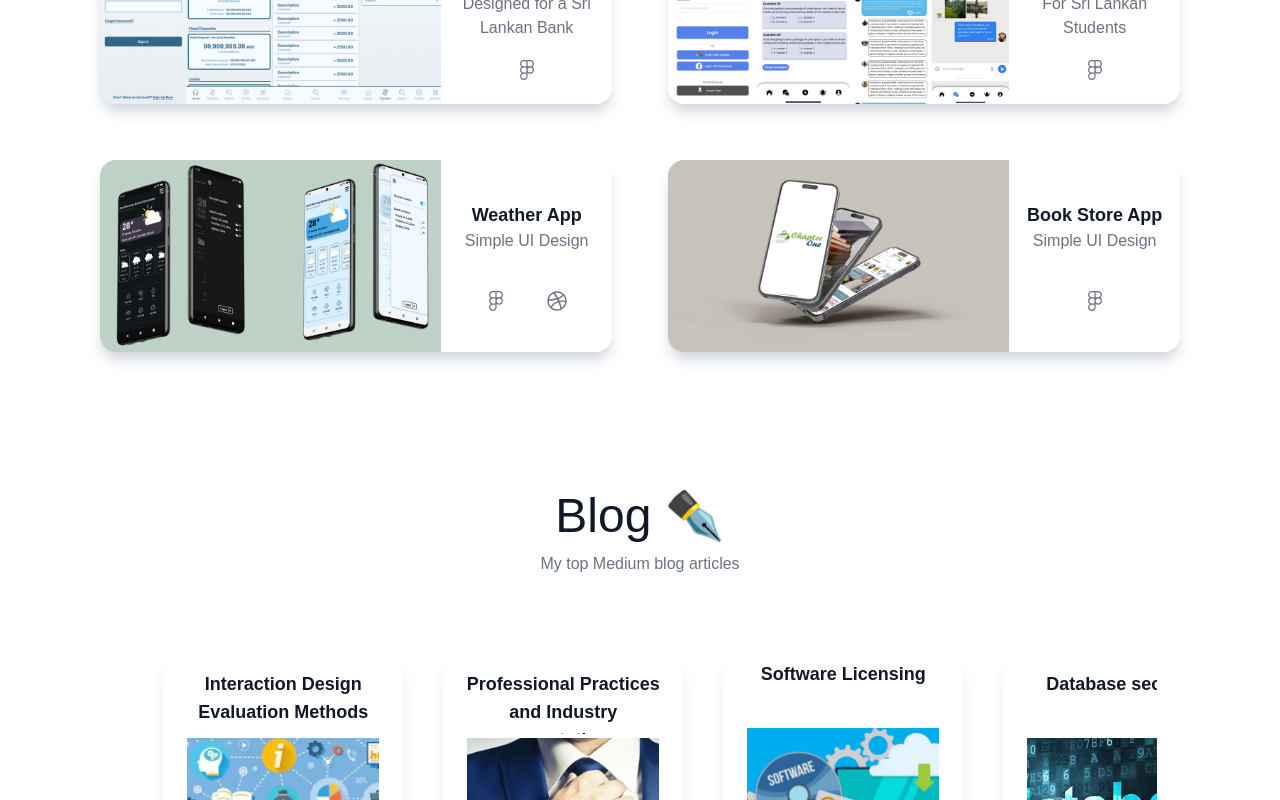
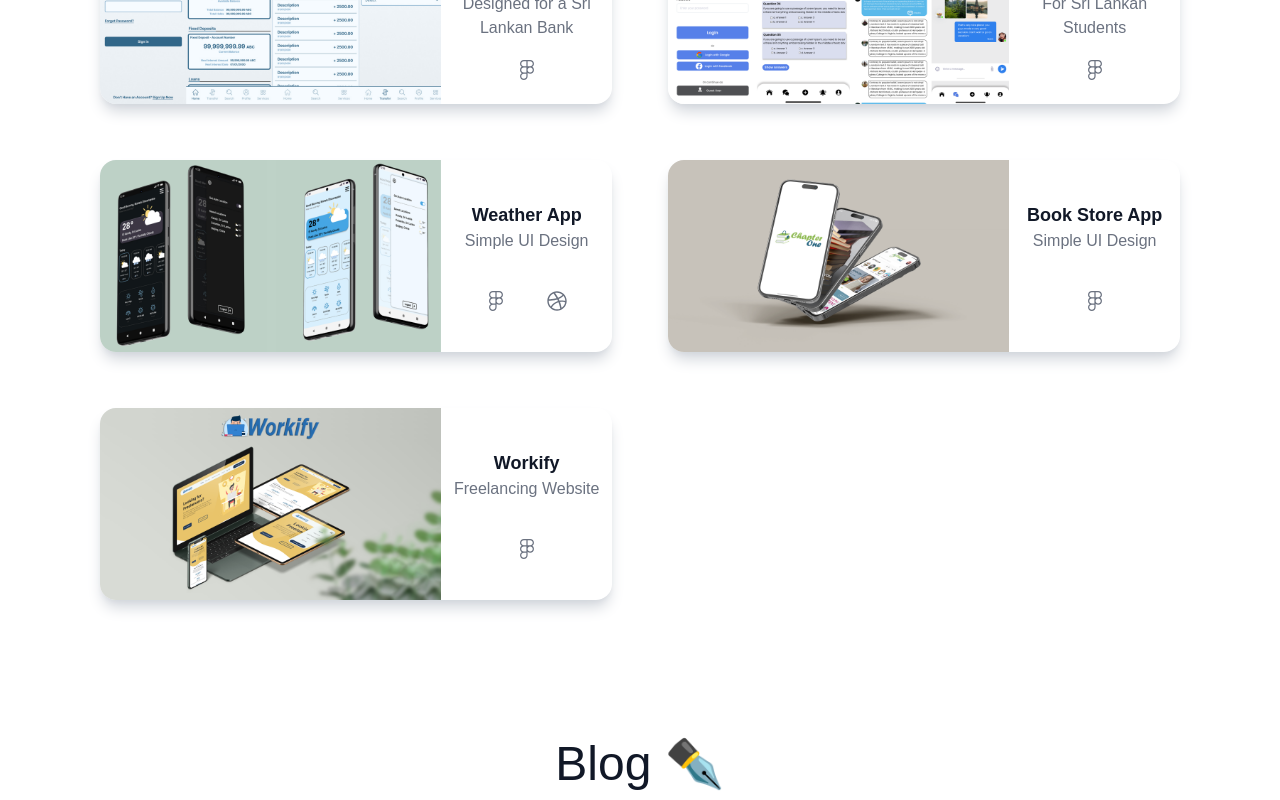
Before and after one commit to maheladissa/maheladissa.github.io, a React (Create React App) app: page / in a window 1280 px wide. Shown: the part 1680-2480 px from the top of the page. Built offline with nearby package versions, Linux system fonts and the light colour scheme; the HTML template or start-up script is replaced by a standard one.

Commit message:
Added new portfolio project

```diff
--- a/src/components/Portfolio.jsx
+++ b/src/components/Portfolio.jsx
@@ -7,6 +7,7 @@
 import portfolio_eduApp from '../assets/Portofolio_EduApp.png';
 import portfolio_weatherApp from '../assets/Portofolio_WeatherApp.png';
 import portfolio_bookStore from '../assets/Portofolio_BookApp.png';
+import portfolio_workify from '../assets/Portofolio_Workify.png';
 
 
 
@@ -64,6 +65,16 @@
             medium: "",
             dribble: "",
         },
+        {
+            id: 6,
+            title: "Workify",
+            subtitle: "Freelancing Website",
+            image: portfolio_workify,
+            github: "",
+            figma:"https://www.figma.com/design/AXoKZYt5l57eS4e9r0mPtA/Workify-(Freelancer-Website)",
+            medium: "",
+            dribble: "",
+        },
 
     ];
 
```
Also changed, not shown: src/assets/Portofolio_Workify.png (added).
